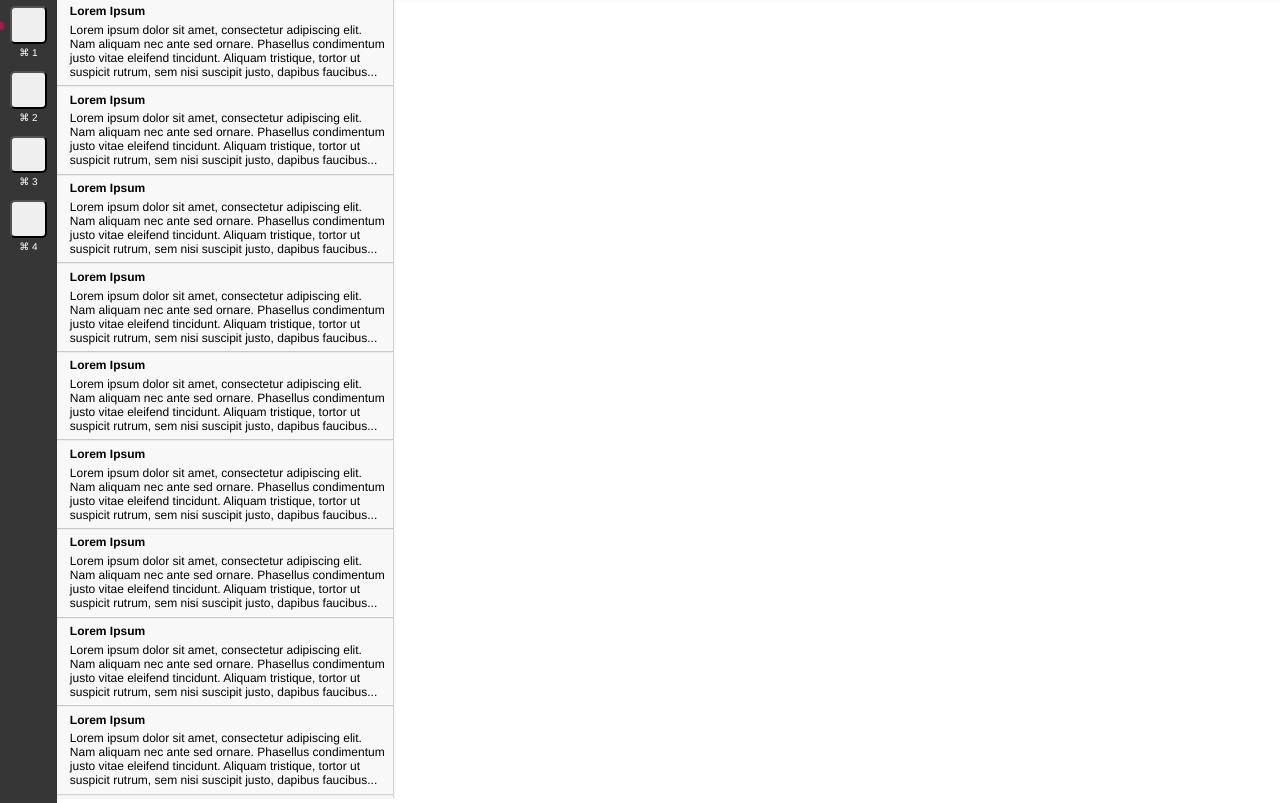
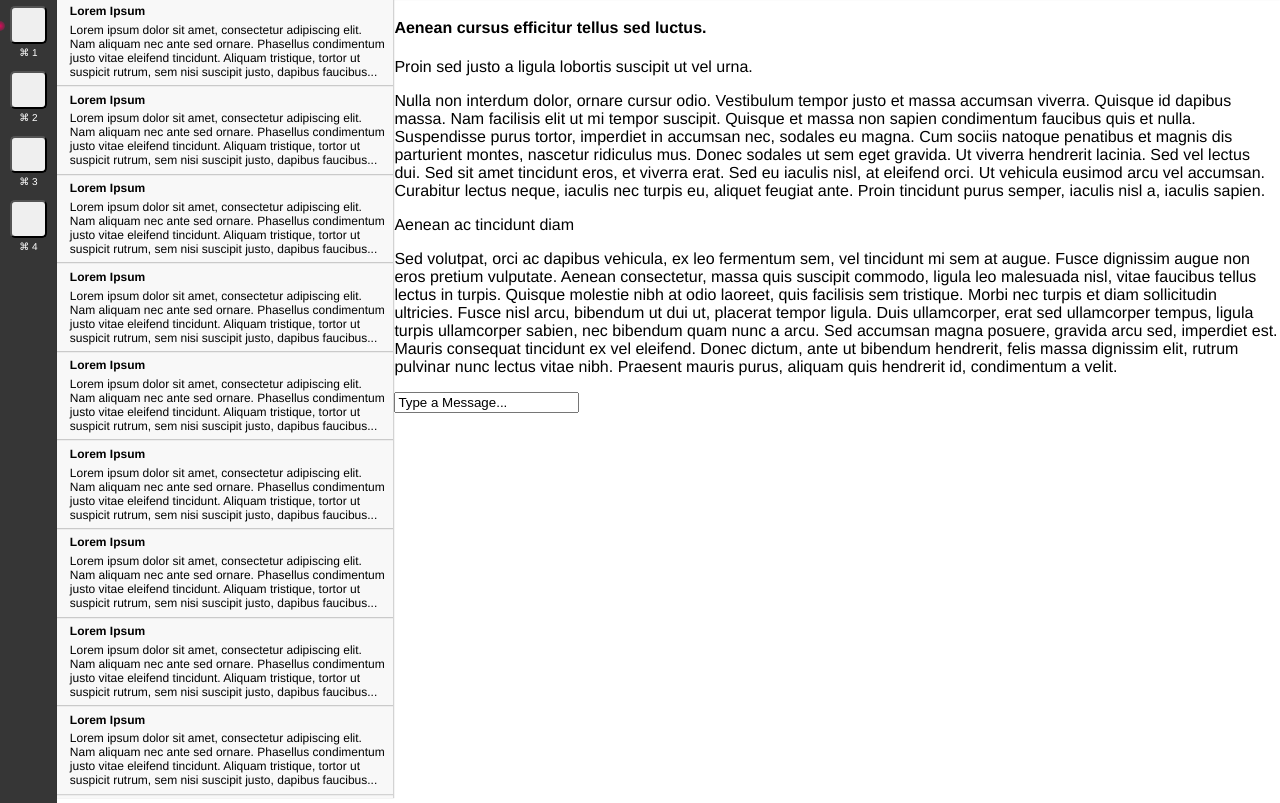
Before and after one commit to victorli158/ldna_challenge, a plain HTML site: page index.html in a window 1280 px wide. Shown: the part 61-864 px from the top of the page. Drawn offline with Linux system fonts and the light colour scheme.

Commit message:
Add main-panel content

```diff
--- a/index.html
+++ b/index.html
@@ -123,8 +123,51 @@
         </div>
       </div>
 
-      <div id="main-content">
+      <div id="main-panel">
+        <div id="main-intro">
+          <h4 id="main-headline">Aenean cursus efficitur tellus sed luctus.</h4>
+          <p id="main-subheader">
+            Proin sed justo a ligula lobortis suscipit ut vel urna.
+          </p>
+        </div>
+        <div id="main-content">
+          <p id="main-intro-paragraph">
+            Nulla non interdum dolor, ornare cursur odio. Vestibulum
+            tempor justo et massa accumsan viverra. Quisque id dapibus
+            massa. Nam facilisis elit ut mi tempor suscipit. Quisque et
+            massa non sapien condimentum faucibus quis et nulla.
+            Suspendisse purus tortor, imperdiet in accumsan nec, sodales
+            eu magna. Cum sociis natoque penatibus et magnis dis
+            parturient montes, nascetur ridiculus mus. Donec sodales ut
+            sem eget gravida. Ut viverra hendrerit lacinia. Sed vel
+            lectus dui. Sed sit amet tincidunt eros, et viverra erat.
+            Sed eu iaculis nisl, at eleifend orci. Ut vehicula eusimod
+            arcu vel accumsan. Curabitur lectus neque, iaculis nec
+            turpis eu, aliquet feugiat ante. Proin tincidunt purus
+            semper, iaculis nisl a, iaculis sapien.
+          </p>
+          <div id="main-image"></div>
+          <p id="main-caption">Aenean ac tincidunt diam</p>
+          <p id="main-conclusion">
+            Sed volutpat, orci ac dapibus vehicula, ex leo fermentum
+            sem, vel tincidunt mi sem at augue. Fusce dignissim augue
+            non eros pretium vulputate. Aenean consectetur, massa quis
+            suscipit commodo, ligula leo malesuada nisl, vitae faucibus
+            tellus lectus in turpis. Quisque molestie nibh at odio
+            laoreet, quis facilisis sem tristique. Morbi nec turpis et
+            diam sollicitudin ultricies. Fusce nisl arcu, bibendum ut
+            dui ut, placerat tempor ligula. Duis ullamcorper, erat sed
+            ullamcorper tempus, ligula turpis ullamcorper sabien, nec
+            bibendum quam nunc a arcu. Sed accumsan magna posuere,
+            gravida arcu sed, imperdiet est. Mauris consequat tincidunt
+            ex vel eleifend. Donec dictum, ante ut bibendum hendrerit,
+            felis massa dignissim elit, rutrum pulvinar nunc lectus
+            vitae nibh. Praesent mauris purus, aliquam quis hendrerit
+            id, condimentum a velit.
+          </p>
+          <input id="chatbox" value="Type a Message..."></input>
 
+        </div>
       </div>
 
     </div>
--- a/styles.css
+++ b/styles.css
@@ -80,6 +80,7 @@ button:focus {
   justify-content: center;
   align-items: center;
   display: flex;
+  overflow: visible;
 }
 
 #logo {
@@ -132,7 +133,7 @@ button:focus {
   box-shadow: 0px 0px 1px 0px rgba(0, 0, 0, .25);
 }
 
-#main-content {
+#main-panel {
   height: 100vh;
   width: 69.9%;
 }
```
